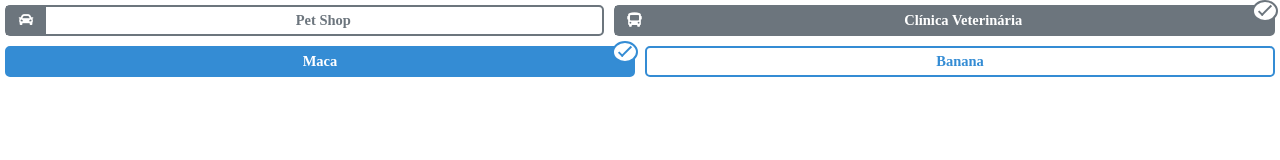
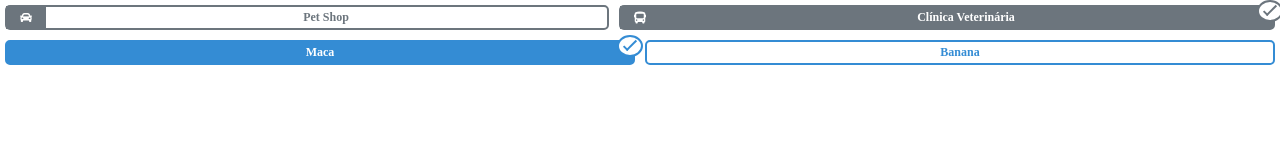
Before and after one commit to rialic/radiox, a plain HTML site: page index.html in a window 1280 px wide. Drawn offline with Linux system fonts and the light colour scheme.

Commit message:
commit de 26/03/2021

```diff
--- a/index.html
+++ b/index.html
@@ -13,7 +13,7 @@
 
 <body style="margin: 5px">
 
-    <div class="mega-radio-group -mega-group-sm">
+    <div class="mega-group -mega-group-xs">
 
         <input type="radio" name="autos" data-text="Pet Shop" data-icon="fas fa-car" class="mega-radio -mega-secondary -mega-fill -mega-fw-semibold" value="pet">
 
@@ -21,7 +21,7 @@
 
     </div>
 
-    <div class="mega-radio-group -mega-group-sm">
+    <div class="mega-group -mega-group-xs">
 
         <input type="radio" name="frutas" class="mega-radio -mega-primary -mega-fw-semibold -mega-active" value="maca">
 
--- a/mega-radio.css
+++ b/mega-radio.css
@@ -1,13 +1,13 @@
 /*--------------------*\
   MEGA RADIO
 \*--------------------*/
-.mega-radio-group, .mega-radio, .mega-icon, .mega-text {
+.mega-group, .mega-radio, .mega-icon, .mega-text {
   position: relative;
   display: flex;
   box-sizing: border-box;
 }
 
-.mega-radio-group {
+.mega-group {
   flex-wrap: wrap;
   padding: 0;
   margin-right: -.3125rem;
@@ -65,7 +65,7 @@
   padding: 0 .5rem;
   position: absolute;
   top: -.4375rem;
-  right: -.3125rem;
+  right: -.625rem;
   border-radius: 50%;
   background-color: #fff;
 }
@@ -88,11 +88,24 @@
 }
 
 .-mega-group-sm .mega-text {
-  font-size: .90625rem;
+  font-size: .875rem;
 }
 
 .-mega-group-sm .mega-icon {
-  font-size: .90625rem;
+  font-size: .875rem;
+}
+
+.-mega-group-xs {
+  min-height: 2.1875rem;
+}
+
+.-mega-group-xs .mega-text {
+  font-size: .75rem;
+  padding: .1875rem 0.625rem;
+}
+
+.-mega-group-xs .mega-icon {
+  font-size: .75rem;
 }
 
 /*  MEGA RADIO FONT */
--- a/mega-radio.js
+++ b/mega-radio.js
@@ -1,6 +1,6 @@
 const MegaRadio = (() => {
     function MegaRadio() {
-        this.megaRadioGroupList = Array.from(document.querySelectorAll('.mega-radio-group'));
+        this.megaRadioGroupList = Array.from(document.querySelectorAll('.mega-group'));
         this.megaRadioInputList = document.querySelectorAll('input.mega-radio[type="radio"]');
 
         initMegaRadio();
@@ -9,7 +9,7 @@ const MegaRadio = (() => {
 
     function initMegaRadio() {
         this.megaRadioInputList.forEach(inputRadio => {
-            const megaRadioGroupDiv = inputRadio.closest('.mega-radio-group');
+            const megaRadioGroupDiv = inputRadio.closest('.mega-group');
             const inputRadioClasses = Array.from(inputRadio.classList);
 
             const megaRadioEl = createElement('div', {
@@ -88,7 +88,7 @@ const MegaRadio = (() => {
     }
 
     const unCheckMegaRadio = event => {
-        const megaRadioGroupEl = event.target.closest('.mega-radio-group');
+        const megaRadioGroupEl = event.target.closest('.mega-group');
         const megaRadioEl = megaRadioGroupEl.querySelector('.-mega-active');
         const megaRadioCheckEl = megaRadioEl.querySelector('.mega-check');
         const megaRadioInputEl = megaRadioEl.querySelector('input[type="radio"]');
```
